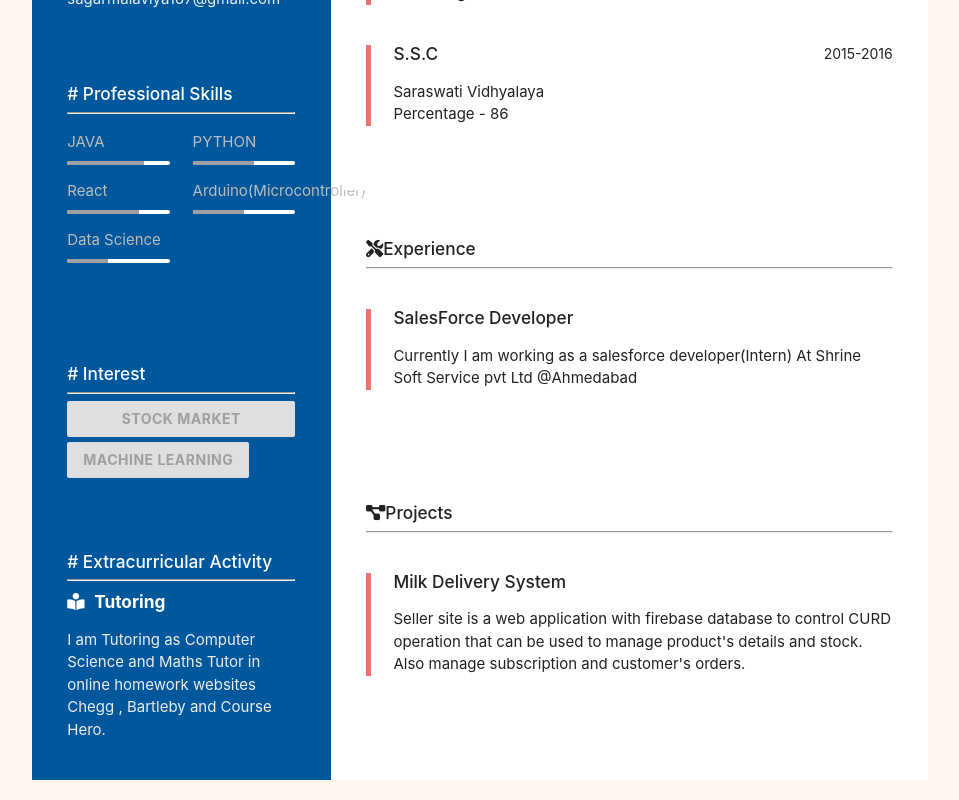
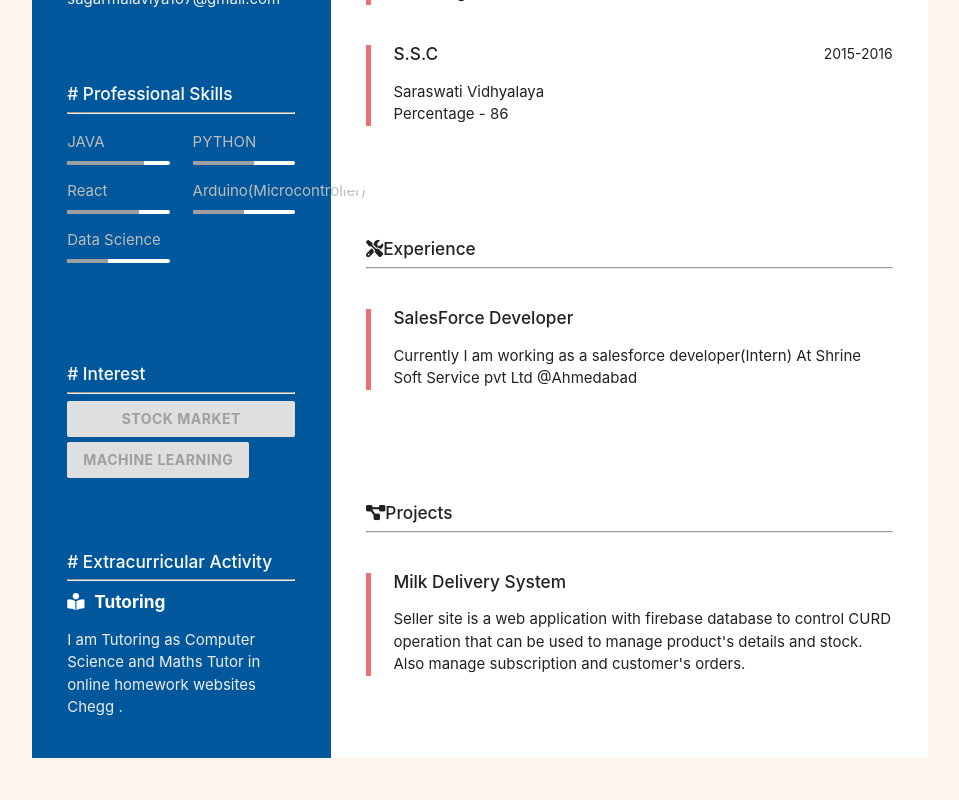
Before and after one commit to Sagar-1804/resume, a React (Create React App) app: page / in a window 1280 px wide. Shown: the part 501-1301 px from the top of the page, without its empty margins (160-1119 px from the left). After the commit the page ends 1279 px from the top, so only its background shows below. Built offline with nearby package versions, Linux system fonts and the light colour scheme.

Commit message:
Update Skills.js
extra skills updated

```diff
--- a/src/Skills.js
+++ b/src/Skills.js
@@ -74,8 +74,7 @@ const Skills = () => {
                         <p className="grey-text text-lighten-3 pt">
 
 I am Tutoring as Computer Science and Maths
-Tutor in online homework websites Chegg ,
-Bartleby and Course Hero.</p>
+Tutor in online homework websites Chegg .</p>
 
 
                     </div></div>
```
